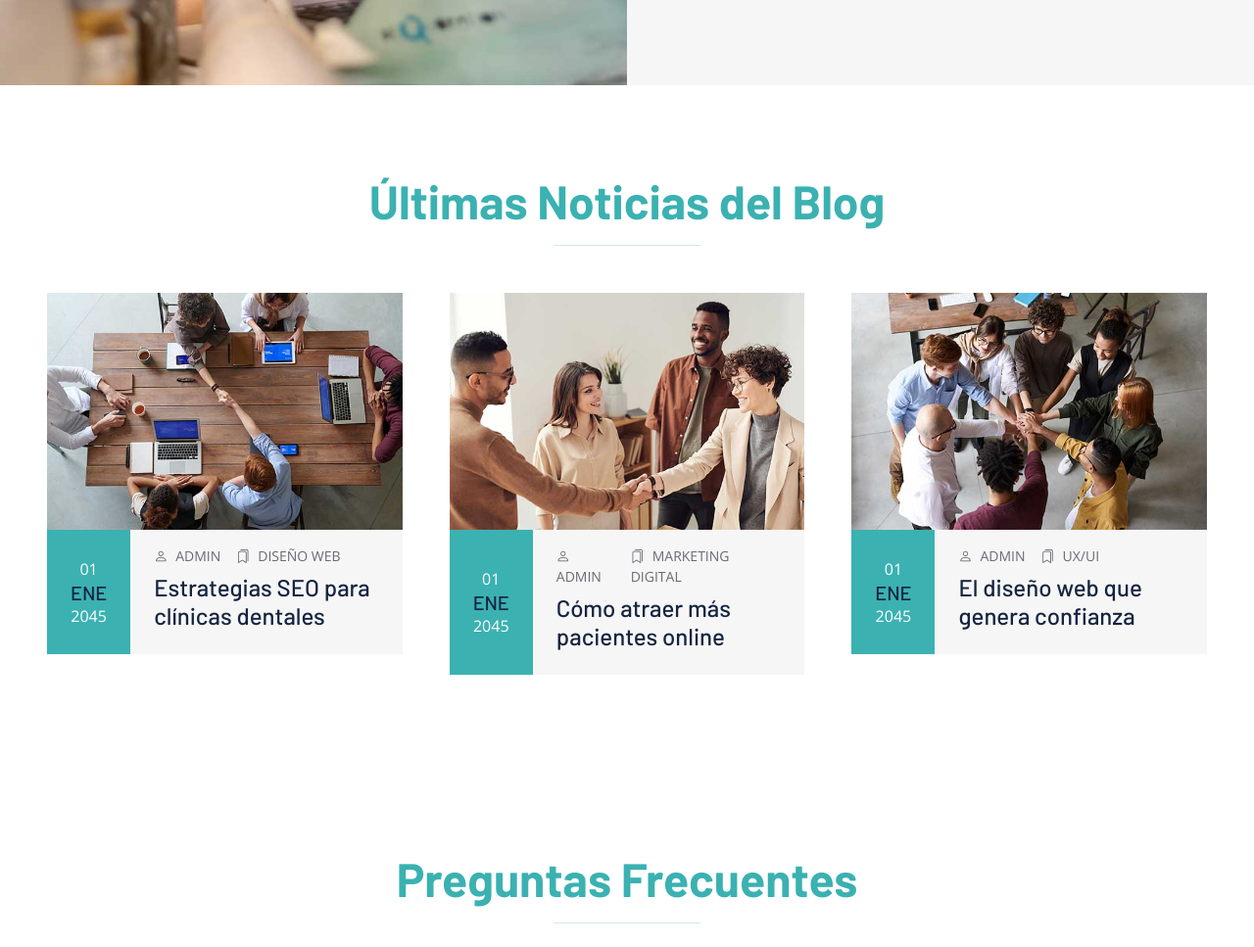
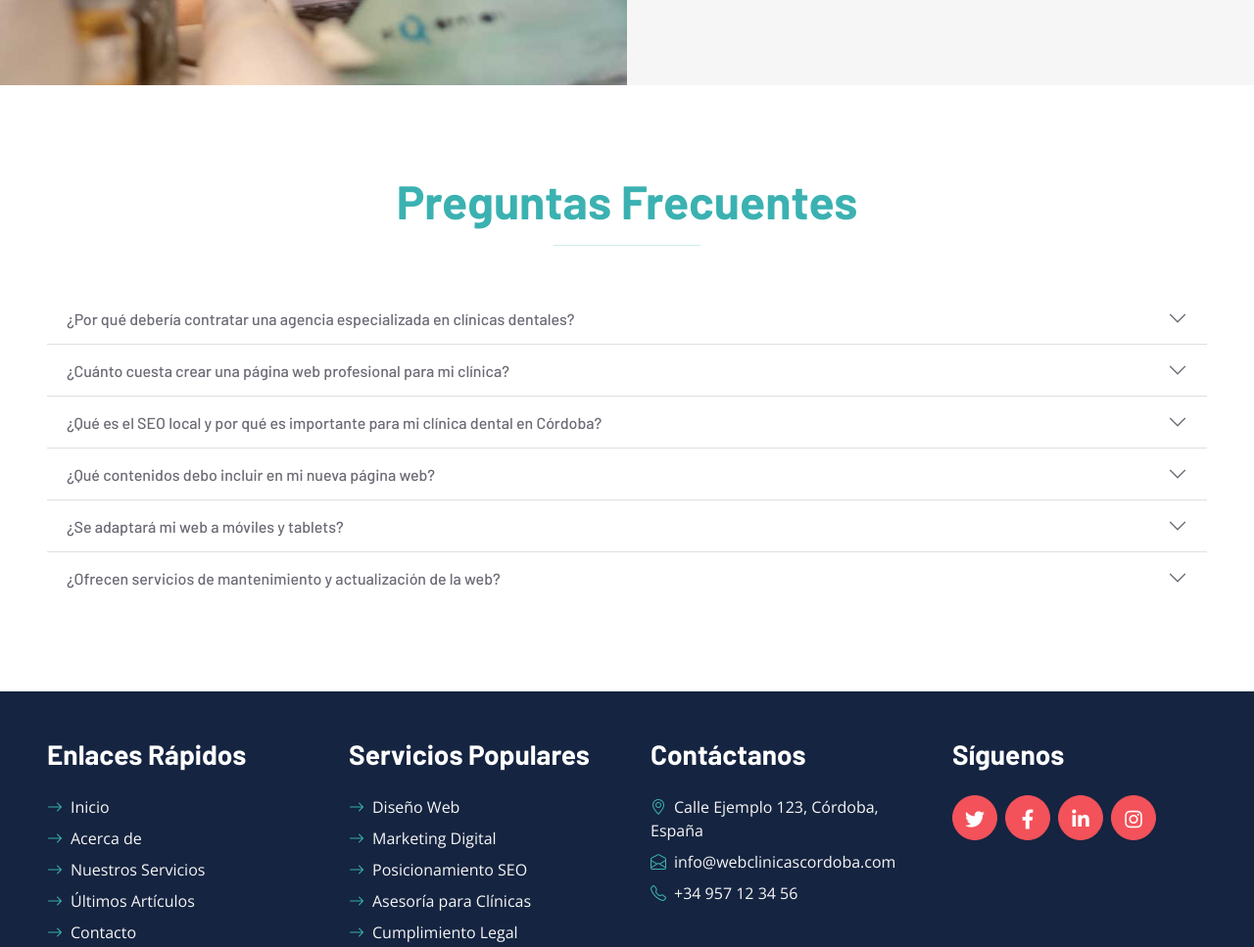
Before and after one commit to JuanJoseJurado/webclinicascordoba, a plain HTML site: page index.html in a window 1280 px wide. Shown: the part 5792-6759 px from the top of the page at 98% size. Drawn offline with nearby package versions, Linux system fonts and the light colour scheme.

Commit message:
sin blog

```diff
--- a/index.html
+++ b/index.html
@@ -482,84 +482,6 @@
                 </div>
             </div>
         </div>
-        <!-- ===== BLOG ===== -->
-        <div class="container-fluid py-6 px-5">
-            <div class="text-center mx-auto mb-5" style="max-width: 600px;">
-                <h2 class="display-5 mb-0">Últimas Noticias del Blog</h2>
-                <hr class="w-25 mx-auto bg-primary" />
-            </div>
-            <div class="row g-5">
-                <div class="col-lg-4">
-                    <div class="blog-item">
-                        <div class="position-relative overflow-hidden">
-                            <img alt="Imagen de blog 1" class="img-fluid" src="img/blog-1.jpg" />
-                        </div>
-                        <div class="bg-secondary d-flex">
-                            <div
-                                class="flex-shrink-0 d-flex flex-column justify-content-center text-center bg-primary text-white px-4">
-                                <span>01</span>
-                                <h5 class="text-uppercase m-0">Ene</h5>
-                                <span>2045</span>
-                            </div>
-                            <div class="d-flex flex-column justify-content-center py-3 px-4">
-                                <div class="d-flex mb-2">
-                                    <small class="text-uppercase me-3"><i class="bi bi-person me-2"></i>Admin</small>
-                                    <small class="text-uppercase me-3"><i class="bi bi-bookmarks me-2"></i>Diseño
-                                        Web</small>
-                                </div>
-                                <a class="h4" href="">Estrategias SEO para clínicas dentales</a>
-                            </div>
-                        </div>
-                    </div>
-                </div>
-                <div class="col-lg-4">
-                    <div class="blog-item">
-                        <div class="position-relative overflow-hidden">
-                            <img alt="Imagen de blog 2" class="img-fluid" src="img/blog-2.jpg" />
-                        </div>
-                        <div class="bg-secondary d-flex">
-                            <div
-                                class="flex-shrink-0 d-flex flex-column justify-content-center text-center bg-primary text-white px-4">
-                                <span>01</span>
-                                <h5 class="text-uppercase m-0">Ene</h5>
-                                <span>2045</span>
-                            </div>
-                            <div class="d-flex flex-column justify-content-center py-3 px-4">
-                                <div class="d-flex mb-2">
-                                    <small class="text-uppercase me-3"><i class="bi bi-person me-2"></i>Admin</small>
-                                    <small class="text-uppercase me-3"><i class="bi bi-bookmarks me-2"></i>Marketing
-                                        Digital</small>
-                                </div>
-                                <a class="h4" href="">Cómo atraer más pacientes online</a>
-                            </div>
-                        </div>
-                    </div>
-                </div>
-                <div class="col-lg-4">
-                    <div class="blog-item">
-                        <div class="position-relative overflow-hidden">
-                            <img alt="Imagen de blog 3" class="img-fluid" src="img/blog-3.jpg" />
-                        </div>
-                        <div class="bg-secondary d-flex">
-                            <div
-                                class="flex-shrink-0 d-flex flex-column justify-content-center text-center bg-primary text-white px-4">
-                                <span>01</span>
-                                <h5 class="text-uppercase m-0">Ene</h5>
-                                <span>2045</span>
-                            </div>
-                            <div class="d-flex flex-column justify-content-center py-3 px-4">
-                                <div class="d-flex mb-2">
-                                    <small class="text-uppercase me-3"><i class="bi bi-person me-2"></i>Admin</small>
-                                    <small class="text-uppercase me-3"><i class="bi bi-bookmarks me-2"></i>UX/UI</small>
-                                </div>
-                                <a class="h4" href="">El diseño web que genera confianza</a>
-                            </div>
-                        </div>
-                    </div>
-                </div>
-            </div>
-        </div>
-        <!-- Blog End -->
         <!-- ===== PREGUNTAS FRECUENTES ===== -->
         <div class="container-fluid py-6 px-5">
             <div class="text-center mx-auto mb-5" style="max-width: 600px;">
```
